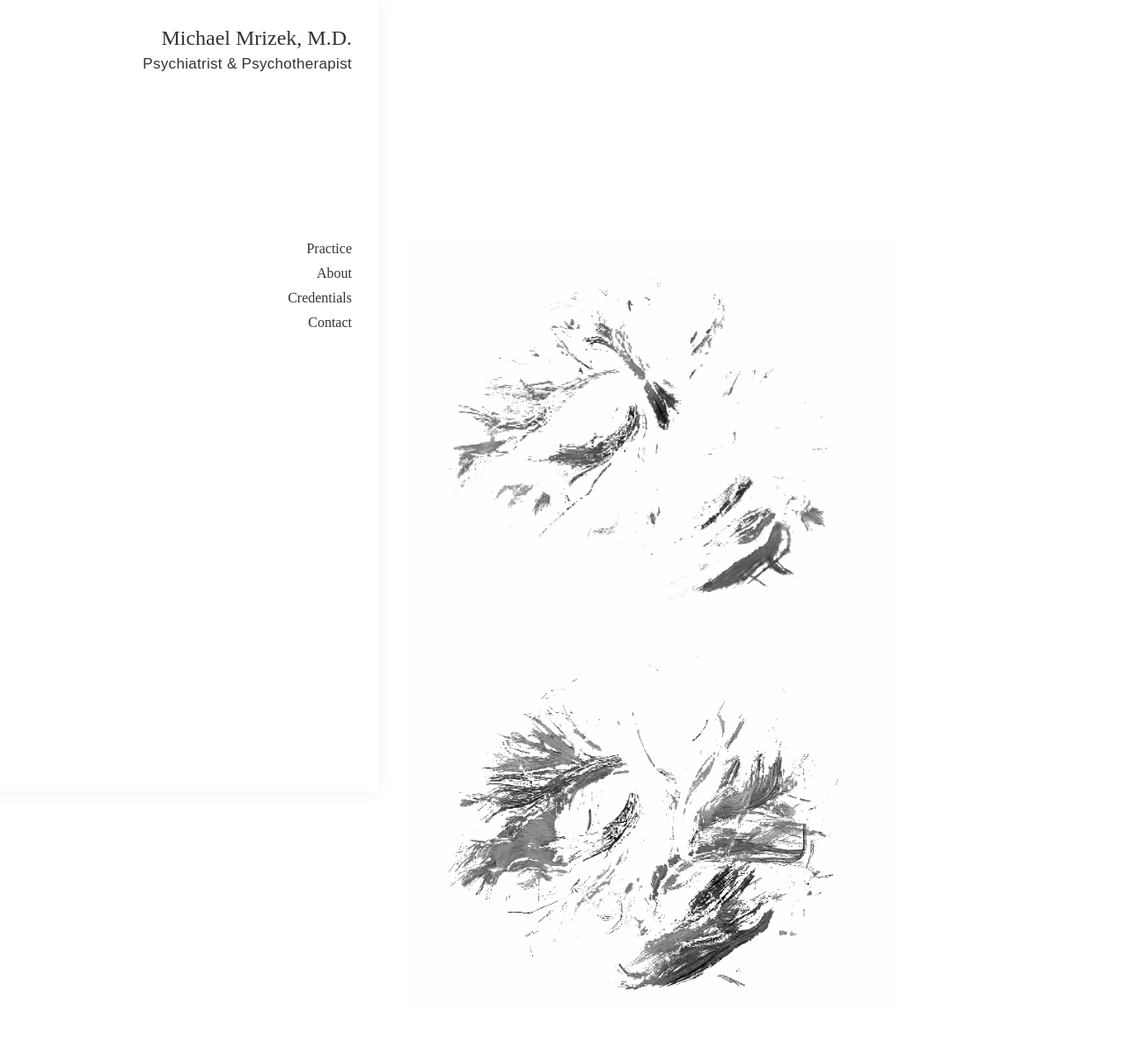
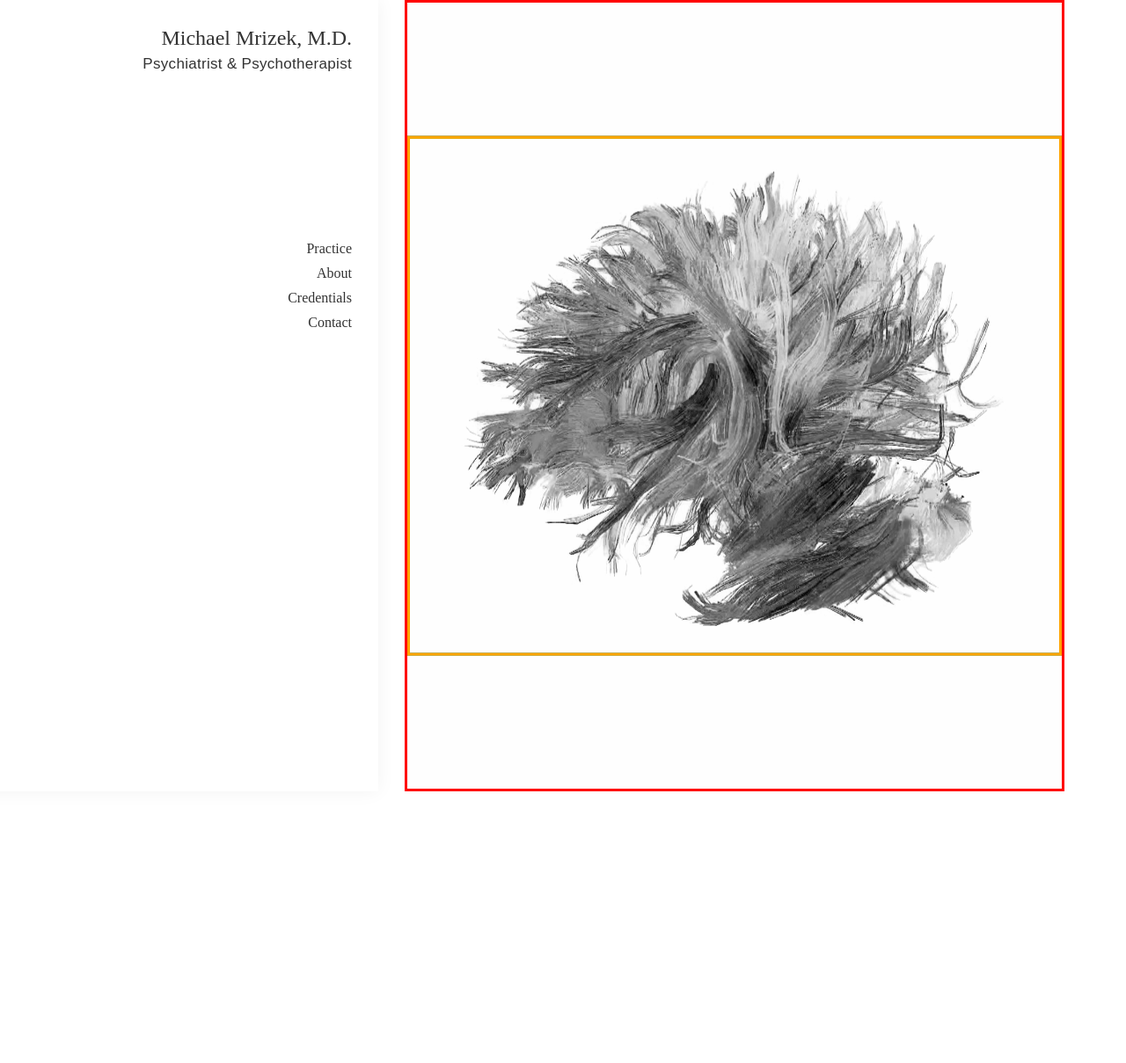
Before and after one commit to carolineportugal/michaelmrizekmd, a Jekyll site: the page built from index.html, in a window 1280 px wide. Shown: the whole page at 88% size. Built offline with Jekyll 4.4.1, drawn with Linux system fonts in a browser that asks for light colours; nearby versions of some CDN libraries; some web fonts are replaced; a script that is not in the unit is left out; after the commit the page ends 900 px from its top, so only the background shows below that.

Commit message:
building home page 3d effect

```diff
--- a/_includes/head.html
+++ b/_includes/head.html
@@ -1,5 +1,5 @@
 <head>
-  <title>{{ page.title }} | Michael Mrizek MD</title>
+  <title>{{ page.title }} | Michael Mrizek, M.D.</title>
   <meta charset="utf-8">
   <meta name="viewport" content="width=device-width,initial-scale=1,maximum-scale=1,user-scalable=no">
   <link rel="stylesheet" href="https://webfonts.fontstand.com/WF-019993-4ad386f432b694a5829fdfb2df50c04d.css" type="text/css"/>
--- a/_layouts/default.html
+++ b/_layouts/default.html
@@ -3,7 +3,7 @@
 
   {% include head.html %}
 
-  <title>Font Testing</title>
+  <title>Michael Mrizek, M.D.</title>
 
   <body>
 
--- a/css/main.scss
+++ b/css/main.scss
@@ -24,7 +24,7 @@
 }
 
 section{
-  padding:27rem 0 6rem 0rem;
+  // padding:27rem 0 6rem 0rem;
   position: relative;
 }
 
@@ -50,15 +50,52 @@
   z-index:-10;
 }
 
-.background{
+.outer-bg{
   width: 100%;
-  height:100%;
-position: relative;
-background: url('../media/dti-background.png');
-transform-style: preserve-3d;
+  height:100vh;
+  position: relative;
+  background: url('../media/dti-background.png');
+  transform-style: preserve-3d;
+  border:3px solid red;
 }
 
-.inner{
+.inner-4{
+  position:absolute;
   width: 100%;
+  height:auto;
+  top:50%;
+  left:50%;
+  transform: translate(-50%, -50%) translateZ(40px);
+  border:3px solid green;
+  opacity:.8;
+}
 
+.inner-3{
+  position:absolute;
+  width: 100%;
+  height:auto;
+  top:50%;
+  left:50%;
+  transform: translate(-50%, -50%) translateZ(80px);
+  border:3px solid blue;
 }
+
+.inner-2{
+  position:absolute;
+  width: 100%;
+  height:auto;
+  top:50%;
+  left:50%;
+  transform: translate(-50%, -50%) translateZ(120px);
+  border:3px solid yellow;
+}
+
+.inner-1{
+  position:absolute;
+  width: 100%;
+  height:auto;
+  top:50%;
+  left:50%;
+  transform: translate(-50%, -50%) translateZ(160px);
+  border:3px solid orange;
+}
--- a/index.html
+++ b/index.html
@@ -13,11 +13,13 @@
 
         </div>
 
-        <div class="col-sm-6">
+        <div class="col-sm-8">
             <section>
-              <div class="background" data-tilt data-tilt-max="20" data-tilt-speed="100" data-tilt-perspective="1000">
-                <img src="{{ site.baseurl}}/media/dti-3.png" class="inner">
-                <img src="{{ site.baseurl}}/media/dti-2.png" class="inner">
+              <div class="outer-bg" data-tilt data-tilt-max="20" data-tilt-speed="100" data-tilt-perspective="1000">
+                <img src="{{ site.baseurl}}/media/dti-1.png" class="inner-1">
+                <img src="{{ site.baseurl}}/media/dti-2.png" class="inner-2">
+                <img src="{{ site.baseurl}}/media/dti-3.png" class="inner-3">
+                <img src="{{ site.baseurl}}/media/dti-4.png" class="inner-4">
               </div>
             </section>
         </div>
```
Also changed, not shown: 2 other files.
